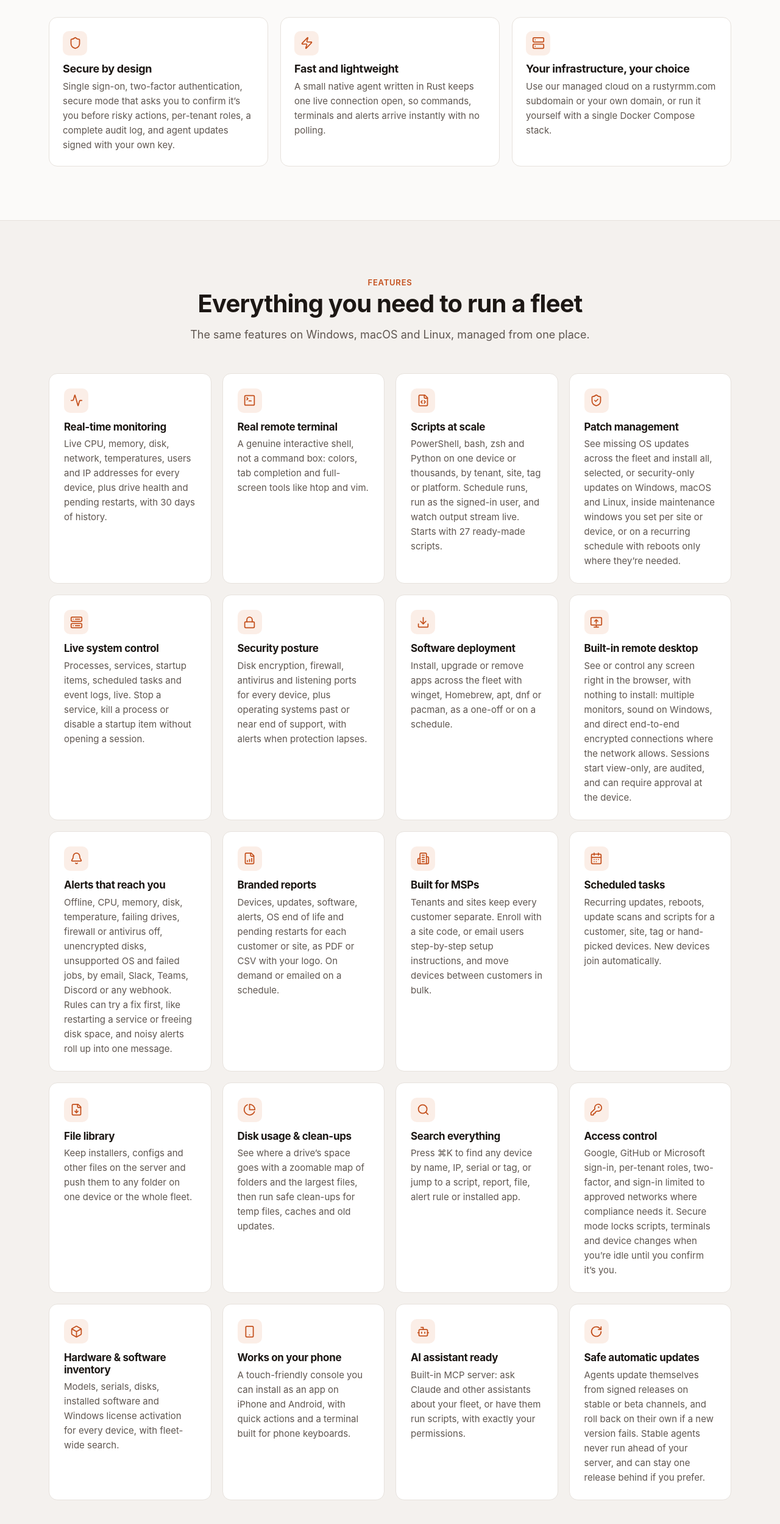
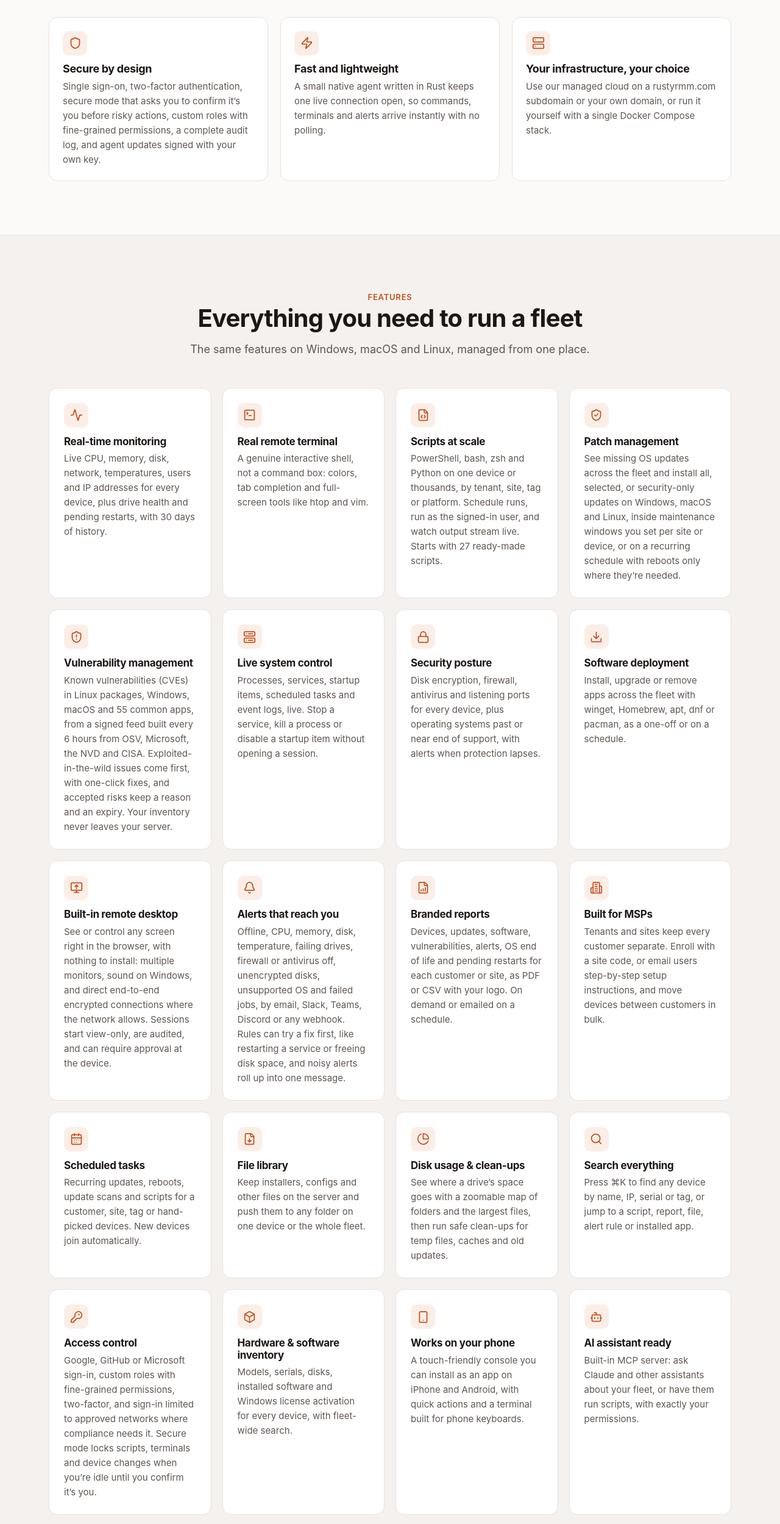
Before and after one commit to RustyRmm/rustyrmm.com, a plain HTML site: page index.html in a window 1280 px wide. Shown: the part 1540-4039 px from the top of the page at 61% size. Drawn offline with Linux system fonts and the light colour scheme; no server answers.

Commit message:
Vulnerability management and custom roles (#7)
- New feature card: vulnerability management (Linux packages, Windows,
  macOS and 55 common apps, from a signed feed; exploited first, fixes,
  accepted risks; inventory stays on your server).
- Custom roles with fine-grained permissions replace "per-tenant roles".
- Reports and the fleet view mention vulnerabilities; meta description too.

Co-authored-by: Claude Opus 5.5 <noreply@anthropic.com>

```diff
--- a/index.html
+++ b/index.html
@@ -4,7 +4,7 @@
 <meta charset="utf-8">
 <meta name="viewport" content="width=device-width, initial-scale=1">
 <title>RustyRMM: Remote Monitoring & Management for MSPs</title>
-<meta name="description" content="RustyRMM is a remote monitoring and management platform for MSPs and IT teams: one lightweight agent for Windows, macOS and Linux, a real remote terminal, scripts, patching, software deployment, security posture, built-in browser remote desktop, alerts and branded reports, with secure mode for risky actions. Cloud hosted with a free trial, self-hosted, or fully managed.">
+<meta name="description" content="RustyRMM is a remote monitoring and management platform for MSPs and IT teams: one lightweight agent for Windows, macOS and Linux, a real remote terminal, scripts, patching, vulnerability management, software deployment, security posture, built-in browser remote desktop, alerts and branded reports, with secure mode for risky actions. Cloud hosted with a free trial, self-hosted, or fully managed.">
 <meta property="og:title" content="RustyRMM: Remote Monitoring & Management">
 <meta property="og:description" content="One agent for Windows, macOS and Linux. Monitor, script, patch and support every device from your browser or phone.">
 <meta property="og:image" content="img/device.png">
@@ -250,7 +250,7 @@
         <div class="pillar">
           <div class="ico"><svg viewBox="0 0 24 24" fill="none" stroke="currentColor" stroke-width="2" stroke-linecap="round" stroke-linejoin="round"><path d="M20 13c0 5-3.5 7.5-7.66 8.95a1 1 0 0 1-.67-.01C7.5 20.5 4 18 4 13V6a1 1 0 0 1 1-1c2 0 4.5-1.2 6.24-2.72a1.17 1.17 0 0 1 1.52 0C14.51 3.81 17 5 19 5a1 1 0 0 1 1 1z"/></svg></div>
           <h3>Secure by design</h3>
-          <p>Single sign-on, two-factor authentication, secure mode that asks you to confirm it’s you before risky actions, per-tenant roles, a complete audit log, and agent updates signed with your own key.</p>
+          <p>Single sign-on, two-factor authentication, secure mode that asks you to confirm it’s you before risky actions, custom roles with fine-grained permissions, a complete audit log, and agent updates signed with your own key.</p>
         </div>
         <div class="pillar">
           <div class="ico"><svg viewBox="0 0 24 24" fill="none" stroke="currentColor" stroke-width="2" stroke-linecap="round" stroke-linejoin="round"><path d="M4 14a1 1 0 0 1-.78-1.63l9.9-10.2a.5.5 0 0 1 .86.46l-1.92 6.02A1 1 0 0 0 13 10h7a1 1 0 0 1 .78 1.63l-9.9 10.2a.5.5 0 0 1-.86-.46l1.92-6.02A1 1 0 0 0 11 14z"/></svg></div>
@@ -278,18 +278,19 @@
         <div class="card"><div class="ico"><svg viewBox="0 0 24 24" fill="none" stroke="currentColor" stroke-width="2" stroke-linecap="round" stroke-linejoin="round"><path d="m7 11 2-2-2-2M11 13h4"/><rect width="18" height="18" x="3" y="3" rx="2"/></svg></div><h3>Real remote terminal</h3><p>A genuine interactive shell, not a command box: colors, tab completion and full-screen tools like htop and vim.</p></div>
         <div class="card"><div class="ico"><svg viewBox="0 0 24 24" fill="none" stroke="currentColor" stroke-width="2" stroke-linecap="round" stroke-linejoin="round"><path d="M10 12.5 8 15l2 2.5M14 12.5l2 2.5-2 2.5"/><path d="M14 2v4a2 2 0 0 0 2 2h4"/><path d="M15 2H6a2 2 0 0 0-2 2v16a2 2 0 0 0 2 2h12a2 2 0 0 0 2-2V7z"/></svg></div><h3>Scripts at scale</h3><p>PowerShell, bash, zsh and Python on one device or thousands, by tenant, site, tag or platform. Schedule runs, run as the signed-in user, and watch output stream live. Starts with 27 ready-made scripts.</p></div>
         <div class="card"><div class="ico"><svg viewBox="0 0 24 24" fill="none" stroke="currentColor" stroke-width="2" stroke-linecap="round" stroke-linejoin="round"><path d="M20 13c0 5-3.5 7.5-7.66 8.95a1 1 0 0 1-.67-.01C7.5 20.5 4 18 4 13V6a1 1 0 0 1 1-1c2 0 4.5-1.2 6.24-2.72a1.17 1.17 0 0 1 1.52 0C14.51 3.81 17 5 19 5a1 1 0 0 1 1 1z"/><path d="m9 12 2 2 4-4"/></svg></div><h3>Patch management</h3><p>See missing OS updates across the fleet and install all, selected, or security-only updates on Windows, macOS and Linux, inside maintenance windows you set per site or device, or on a recurring schedule with reboots only where they’re needed.</p></div>
+        <div class="card"><div class="ico"><svg viewBox="0 0 24 24" fill="none" stroke="currentColor" stroke-width="2" stroke-linecap="round" stroke-linejoin="round"><path d="M20 13c0 5-3.5 7.5-7.66 8.95a1 1 0 0 1-.67-.01C7.5 20.5 4 18 4 13V6a1 1 0 0 1 1-1c2 0 4.5-1.2 6.24-2.72a1.17 1.17 0 0 1 1.52 0C14.51 3.81 17 5 19 5a1 1 0 0 1 1 1z"/><path d="M12 8v4"/><path d="M12 16h.01"/></svg></div><h3>Vulnerability management</h3><p>Known vulnerabilities (CVEs) in Linux packages, Windows, macOS and 55 common apps, from a signed feed built every 6 hours from OSV, Microsoft, the NVD and CISA. Exploited-in-the-wild issues come first, with one-click fixes, and accepted risks keep a reason and an expiry. Your inventory never leaves your server.</p></div>
         <div class="card"><div class="ico"><svg viewBox="0 0 24 24" fill="none" stroke="currentColor" stroke-width="2" stroke-linecap="round" stroke-linejoin="round"><rect width="20" height="8" x="2" y="2" rx="2"/><rect width="20" height="8" x="2" y="14" rx="2"/><path d="M6 6h.01M6 18h.01M10 6h8M10 18h8"/></svg></div><h3>Live system control</h3><p>Processes, services, startup items, scheduled tasks and event logs, live. Stop a service, kill a process or disable a startup item without opening a session.</p></div>
         <div class="card"><div class="ico"><svg viewBox="0 0 24 24" fill="none" stroke="currentColor" stroke-width="2" stroke-linecap="round" stroke-linejoin="round"><rect width="18" height="11" x="3" y="11" rx="2"/><path d="M7 11V7a5 5 0 0 1 10 0v4"/></svg></div><h3>Security posture</h3><p>Disk encryption, firewall, antivirus and listening ports for every device, plus operating systems past or near end of support, with alerts when protection lapses.</p></div>
         <div class="card"><div class="ico"><svg viewBox="0 0 24 24" fill="none" stroke="currentColor" stroke-width="2" stroke-linecap="round" stroke-linejoin="round"><path d="M12 15V3M7 10l5 5 5-5"/><path d="M21 15v4a2 2 0 0 1-2 2H5a2 2 0 0 1-2-2v-4"/></svg></div><h3>Software deployment</h3><p>Install, upgrade or remove apps across the fleet with winget, Homebrew, apt, dnf or pacman, as a one-off or on a schedule.</p></div>
         <div class="card"><div class="ico"><svg viewBox="0 0 24 24" fill="none" stroke="currentColor" stroke-width="2" stroke-linecap="round" stroke-linejoin="round"><rect width="20" height="14" x="2" y="3" rx="2"/><path d="M8 21h8M12 17v4M9 10l3-3 3 3M12 7v7"/></svg></div><h3>Built-in remote desktop</h3><p>See or control any screen right in the browser, with nothing to install: multiple monitors, sound on Windows, and direct end-to-end encrypted connections where the network allows. Sessions start view-only, are audited, and can require approval at the device.</p></div>
         <div class="card"><div class="ico"><svg viewBox="0 0 24 24" fill="none" stroke="currentColor" stroke-width="2" stroke-linecap="round" stroke-linejoin="round"><path d="M10.27 21a2 2 0 0 0 3.46 0M3.26 15.33A1 1 0 0 0 4 17h16a1 1 0 0 0 .74-1.67C19.41 13.96 18 12.5 18 8A6 6 0 0 0 6 8c0 4.5-1.41 5.96-2.74 7.33"/></svg></div><h3>Alerts that reach you</h3><p>Offline, CPU, memory, disk, temperature, failing drives, firewall or antivirus off, unencrypted disks, unsupported OS and failed jobs, by email, Slack, Teams, Discord or any webhook. Rules can try a fix first, like restarting a service or freeing disk space, and noisy alerts roll up into one message.</p></div>
-        <div class="card"><div class="ico"><svg viewBox="0 0 24 24" fill="none" stroke="currentColor" stroke-width="2" stroke-linecap="round" stroke-linejoin="round"><path d="M15 2H6a2 2 0 0 0-2 2v16a2 2 0 0 0 2 2h12a2 2 0 0 0 2-2V7z"/><path d="M14 2v4a2 2 0 0 0 2 2h4M8 18v-2M12 18v-4M16 18v-6"/></svg></div><h3>Branded reports</h3><p>Devices, updates, software, alerts, OS end of life and pending restarts for each customer or site, as PDF or CSV with your logo. On demand or emailed on a schedule.</p></div>
+        <div class="card"><div class="ico"><svg viewBox="0 0 24 24" fill="none" stroke="currentColor" stroke-width="2" stroke-linecap="round" stroke-linejoin="round"><path d="M15 2H6a2 2 0 0 0-2 2v16a2 2 0 0 0 2 2h12a2 2 0 0 0 2-2V7z"/><path d="M14 2v4a2 2 0 0 0 2 2h4M8 18v-2M12 18v-4M16 18v-6"/></svg></div><h3>Branded reports</h3><p>Devices, updates, software, vulnerabilities, alerts, OS end of life and pending restarts for each customer or site, as PDF or CSV with your logo. On demand or emailed on a schedule.</p></div>
         <div class="card"><div class="ico"><svg viewBox="0 0 24 24" fill="none" stroke="currentColor" stroke-width="2" stroke-linecap="round" stroke-linejoin="round"><path d="M6 22V4a2 2 0 0 1 2-2h8a2 2 0 0 1 2 2v18Z"/><path d="M6 12H4a2 2 0 0 0-2 2v6a2 2 0 0 0 2 2h2M18 9h2a2 2 0 0 1 2 2v9a2 2 0 0 1-2 2h-2M10 6h4M10 10h4M10 14h4M10 18h4"/></svg></div><h3>Built for MSPs</h3><p>Tenants and sites keep every customer separate. Enroll with a site code, or email users step-by-step setup instructions, and move devices between customers in bulk.</p></div>
         <div class="card"><div class="ico"><svg viewBox="0 0 24 24" fill="none" stroke="currentColor" stroke-width="2" stroke-linecap="round" stroke-linejoin="round"><rect width="18" height="18" x="3" y="4" rx="2"/><path d="M16 2v4M8 2v4M3 10h18M8 14h.01M12 14h.01M16 14h.01M8 18h.01M12 18h.01"/></svg></div><h3>Scheduled tasks</h3><p>Recurring updates, reboots, update scans and scripts for a customer, site, tag or hand-picked devices. New devices join automatically.</p></div>
         <div class="card"><div class="ico"><svg viewBox="0 0 24 24" fill="none" stroke="currentColor" stroke-width="2" stroke-linecap="round" stroke-linejoin="round"><path d="M15 2H6a2 2 0 0 0-2 2v16a2 2 0 0 0 2 2h12a2 2 0 0 0 2-2V7z"/><path d="M14 2v4a2 2 0 0 0 2 2h4M12 18v-6M9 15l3 3 3-3"/></svg></div><h3>File library</h3><p>Keep installers, configs and other files on the server and push them to any folder on one device or the whole fleet.</p></div>
         <div class="card"><div class="ico"><svg viewBox="0 0 24 24" fill="none" stroke="currentColor" stroke-width="2" stroke-linecap="round" stroke-linejoin="round"><path d="M21.21 15.89A10 10 0 1 1 8 2.83"/><path d="M22 12A10 10 0 0 0 12 2v10z"/></svg></div><h3>Disk usage &amp; clean-ups</h3><p>See where a drive’s space goes with a zoomable map of folders and the largest files, then run safe clean-ups for temp files, caches and old updates.</p></div>
         <div class="card"><div class="ico"><svg viewBox="0 0 24 24" fill="none" stroke="currentColor" stroke-width="2" stroke-linecap="round" stroke-linejoin="round"><circle cx="11" cy="11" r="8"/><path d="m21 21-4.3-4.3"/></svg></div><h3>Search everything</h3><p>Press ⌘K to find any device by name, IP, serial or tag, or jump to a script, report, file, alert rule or installed app.</p></div>
-        <div class="card"><div class="ico"><svg viewBox="0 0 24 24" fill="none" stroke="currentColor" stroke-width="2" stroke-linecap="round" stroke-linejoin="round"><path d="M2.586 17.414A2 2 0 0 0 2 18.828V21a1 1 0 0 0 1 1h3a1 1 0 0 0 1-1v-1a1 1 0 0 1 1-1h1a1 1 0 0 0 1-1v-1a1 1 0 0 1 1-1h.172a2 2 0 0 0 1.414-.586l.814-.814a6.5 6.5 0 1 0-4-4z"/><circle cx="16.5" cy="7.5" r=".5" fill="currentColor"/></svg></div><h3>Access control</h3><p>Google, GitHub or Microsoft sign-in, per-tenant roles, two-factor, and sign-in limited to approved networks where compliance needs it. Secure mode locks scripts, terminals and device changes when you’re idle until you confirm it’s you.</p></div>
+        <div class="card"><div class="ico"><svg viewBox="0 0 24 24" fill="none" stroke="currentColor" stroke-width="2" stroke-linecap="round" stroke-linejoin="round"><path d="M2.586 17.414A2 2 0 0 0 2 18.828V21a1 1 0 0 0 1 1h3a1 1 0 0 0 1-1v-1a1 1 0 0 1 1-1h1a1 1 0 0 0 1-1v-1a1 1 0 0 1 1-1h.172a2 2 0 0 0 1.414-.586l.814-.814a6.5 6.5 0 1 0-4-4z"/><circle cx="16.5" cy="7.5" r=".5" fill="currentColor"/></svg></div><h3>Access control</h3><p>Google, GitHub or Microsoft sign-in, custom roles with fine-grained permissions, two-factor, and sign-in limited to approved networks where compliance needs it. Secure mode locks scripts, terminals and device changes when you’re idle until you confirm it’s you.</p></div>
         <div class="card"><div class="ico"><svg viewBox="0 0 24 24" fill="none" stroke="currentColor" stroke-width="2" stroke-linecap="round" stroke-linejoin="round"><path d="M11 21.73a2 2 0 0 0 2 0l7-4A2 2 0 0 0 21 16V8a2 2 0 0 0-1-1.73l-7-4a2 2 0 0 0-2 0l-7 4A2 2 0 0 0 3 8v8a2 2 0 0 0 1 1.73z"/><path d="M12 22V12M3.29 7 12 12l8.71-5"/></svg></div><h3>Hardware &amp; software inventory</h3><p>Models, serials, disks, installed software and Windows license activation for every device, with fleet-wide search.</p></div>
         <div class="card"><div class="ico"><svg viewBox="0 0 24 24" fill="none" stroke="currentColor" stroke-width="2" stroke-linecap="round" stroke-linejoin="round"><rect width="14" height="20" x="5" y="2" rx="2"/><path d="M12 18h.01"/></svg></div><h3>Works on your phone</h3><p>A touch-friendly console you can install as an app on iPhone and Android, with quick actions and a terminal built for phone keyboards.</p></div>
         <div class="card"><div class="ico"><svg viewBox="0 0 24 24" fill="none" stroke="currentColor" stroke-width="2" stroke-linecap="round" stroke-linejoin="round"><path d="M12 8V4H8"/><rect width="16" height="12" x="4" y="8" rx="2"/><path d="M2 14h2M20 14h2M15 13v2M9 13v2"/></svg></div><h3>AI assistant ready</h3><p>Built-in MCP server: ask Claude and other assistants about your fleet, or have them run scripts, with exactly your permissions.</p></div>
@@ -323,7 +324,7 @@
           <span class="eyebrow">Reports</span>
           <h3>Reports your customers can read</h3>
           <p>Turn fleet data into a clean PDF with your logo, colors and footer, or a CSV for your own spreadsheets.</p>
-          <ul><li>Devices, pending updates, installed software and alert summaries</li><li>Operating systems past or near end of support, and devices waiting for a restart</li><li>For a whole customer or a single site</li><li>Emailed daily, weekly or monthly, and kept in the console</li></ul>
+          <ul><li>Devices, pending updates, installed software, vulnerabilities and alert summaries</li><li>Operating systems past or near end of support, and devices waiting for a restart</li><li>For a whole customer or a single site</li><li>Emailed daily, weekly or monthly, and kept in the console</li></ul>
         </div>
         <div class="frame"><img src="img/report.png" alt="Branded device inventory report with summary figures and a device table" width="1280" height="400" loading="lazy"></div>
       </div>
@@ -332,7 +333,7 @@
           <span class="eyebrow">Fleet view</span>
           <h3>See what needs attention</h3>
           <p>Status, live usage and pending security updates for every device, filtered by tenant, platform or tag.</p>
-          <ul><li>Alerts, reboot-pending and OS end-of-life flags right in the list</li><li>See which agents are due an update for their tenant’s channel</li><li>Select devices for bulk actions, or press ⌘K to find any device</li><li>Security posture and drive health on every device page</li></ul>
+          <ul><li>Alerts, reboot-pending and OS end-of-life flags right in the list</li><li>See which agents are due an update for their tenant’s channel</li><li>Select devices for bulk actions, or press ⌘K to find any device</li><li>Security posture, drive health and known vulnerabilities on every device page, exploited ones first</li></ul>
         </div>
         <div class="frame"><img src="img/devices.png" alt="Device list with live CPU, memory, disk and update status" width="1280" height="400" loading="lazy"></div>
       </div>
```
